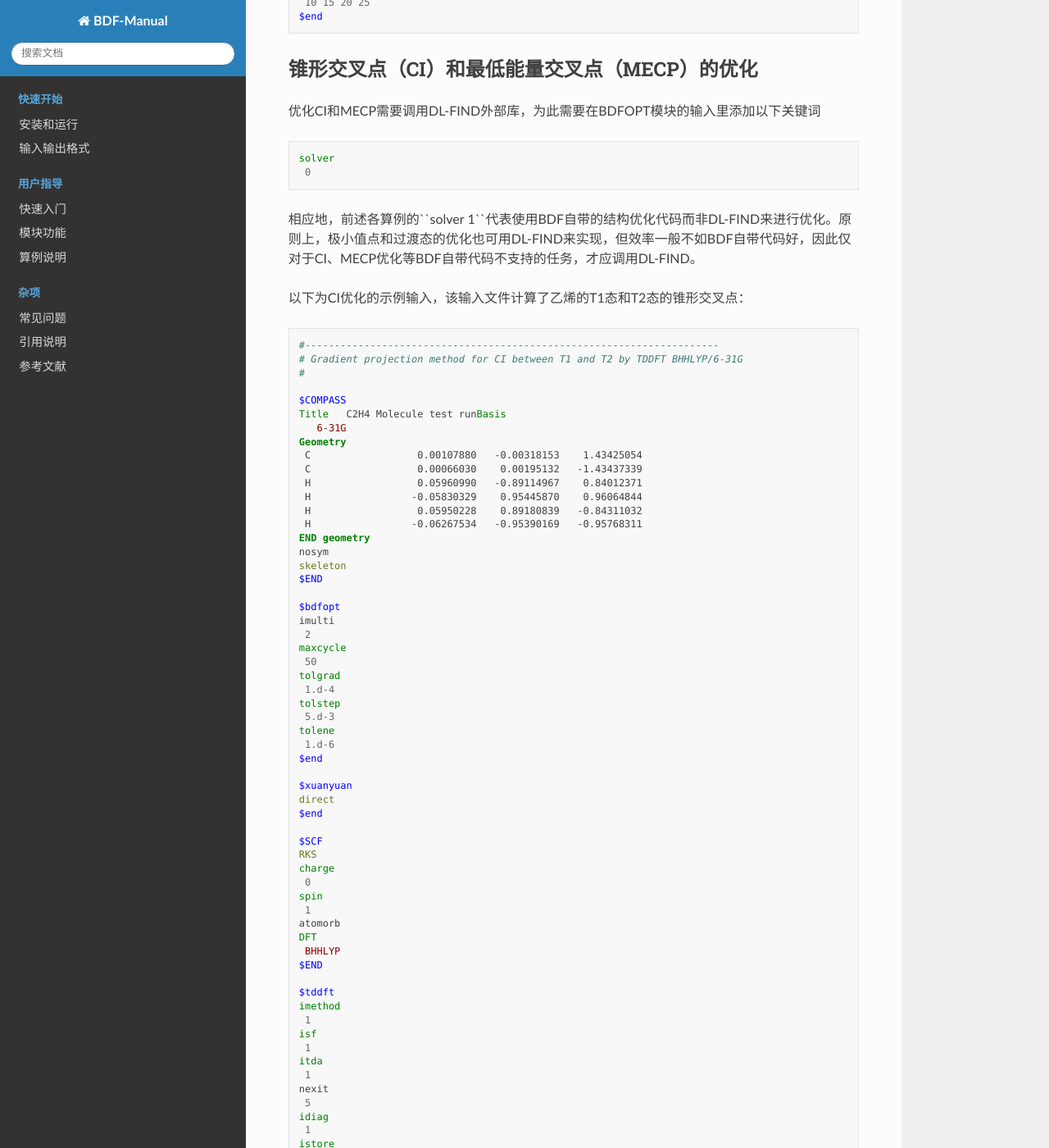
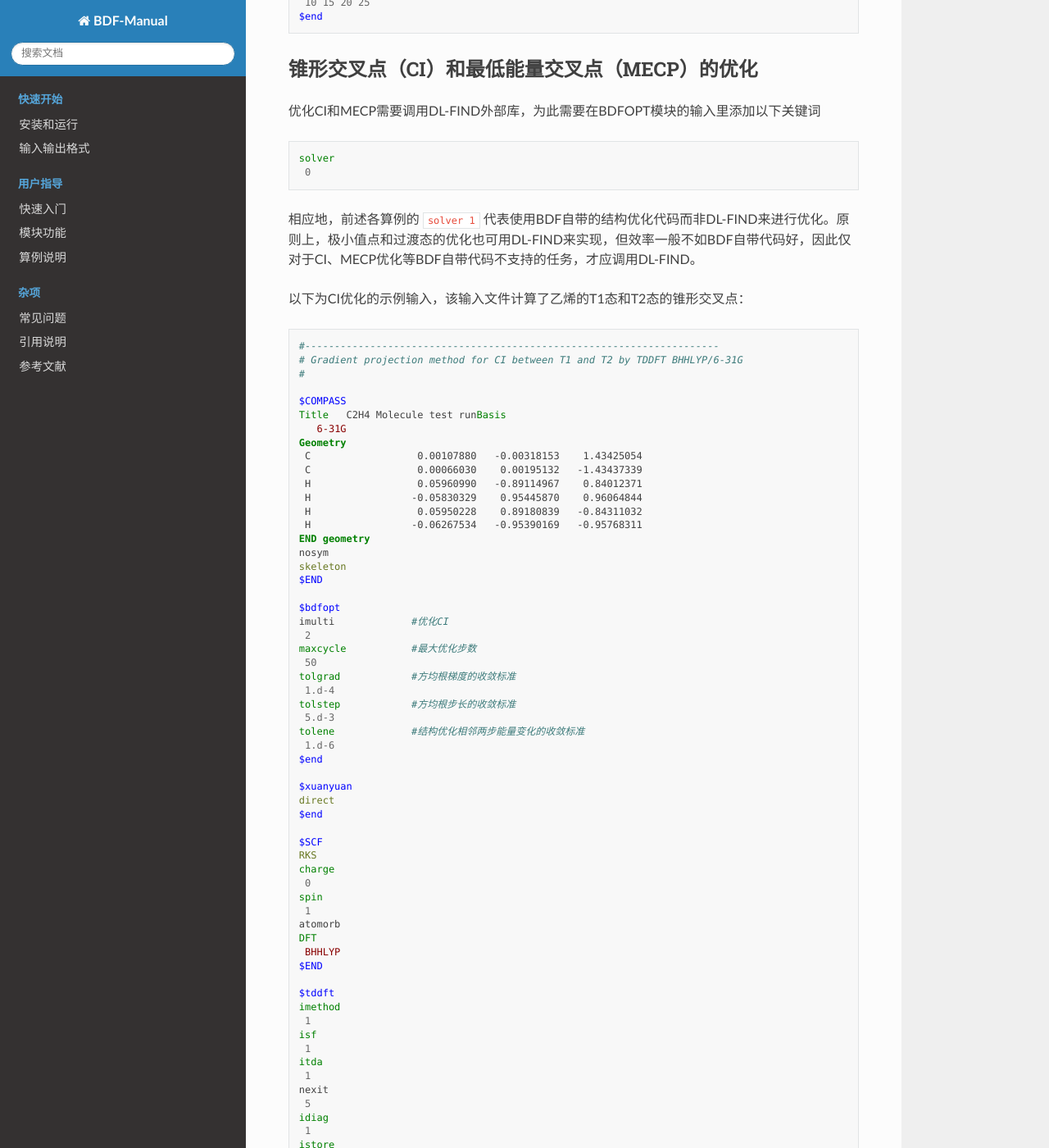
Before and after one commit to BDF-manual-maintenance/BDF-Manual, a Sphinx documentation site: the page built from source/guide/Optimization.rst, in a window 1280 px wide and 1400 px high, scrolled down 13271 px. Shown: the whole window at 82% size. Built offline with Sphinx 7.4.7 and the Read the Docs theme 2.0.0, drawn with Linux system fonts in a browser that asks for light colours; pages that are not in the unit, such as notebooks, are missing from menus.

Commit message:
Update Optimization.rst

```diff
--- a/source/guide/Optimization.rst
+++ b/source/guide/Optimization.rst
@@ -655,7 +655,7 @@ BDF还支持在结构优化中限制一个或多个内坐标的值，方法是
     solver
      0
 
-相应地，前述各算例的``solver 1``代表使用BDF自带的结构优化代码而非DL-FIND来进行优化。原则上，极小值点和过渡态的优化也可用DL-FIND来实现，但效率一般不如BDF自带代码好，因此仅对于CI、MECP优化等BDF自带代码不支持的任务，才应调用DL-FIND。
+相应地，前述各算例的 ``solver 1`` 代表使用BDF自带的结构优化代码而非DL-FIND来进行优化。原则上，极小值点和过渡态的优化也可用DL-FIND来实现，但效率一般不如BDF自带代码好，因此仅对于CI、MECP优化等BDF自带代码不支持的任务，才应调用DL-FIND。
 
 以下为CI优化的示例输入，该输入文件计算了乙烯的T1态和T2态的锥形交叉点：
 
@@ -683,15 +683,15 @@ BDF还支持在结构优化中限制一个或多个内坐标的值，方法是
     $END
 
     $bdfopt
-    imulti
+    imulti             #优化CI
      2
-    maxcycle
+    maxcycle           #最大优化步数
      50
-    tolgrad
+    tolgrad            #方均根梯度的收敛标准
      1.d-4
-    tolstep
+    tolstep            #方均根步长的收敛标准
      5.d-3
-    tolene
+    tolene             #结构优化相邻两步能量变化的收敛标准
      1.d-6
     $end
 
```
